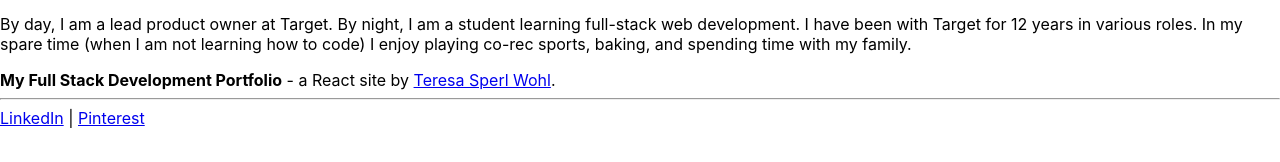
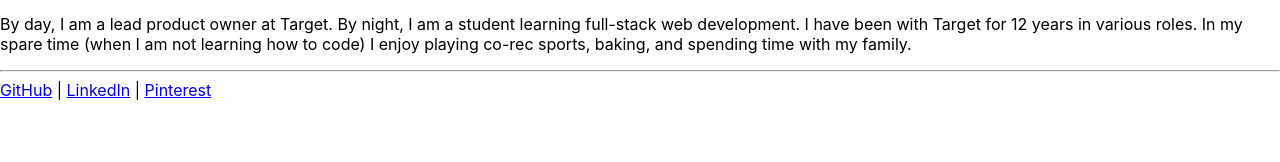
Before and after one commit to sper0054/react-portfolio, a React (Create React App) app: page / in a window 1280 px wide. Shown: the part 300-462 px from the top of the page. Built offline with nearby package versions, Linux system fonts and the light colour scheme.

Commit message:
footer adjustment'

```diff
--- a/src/components/Footer/index.js
+++ b/src/components/Footer/index.js
@@ -5,12 +5,14 @@ function Footer() {
     <footer className="footer">
       <div className="content has-text-centered">
         <p>
-          <strong>My Full Stack Development Portfolio</strong> - a React site by{" "}
-          <a href="https://github.com/sper0054" target="_blank" rel="noreferrer">
-            Teresa Sperl Wohl
-          </a>
-          .
           <hr />
+          <a
+            href="https://github.com/sper0054"
+            target="_blank" rel="noreferrer"
+          >
+            GitHub
+          </a>{" "}
+          |{" "}{" "}
           <a
             href="https://www.linkedin.com/in/teresawohl/"
             target="_blank" rel="noreferrer"
```
